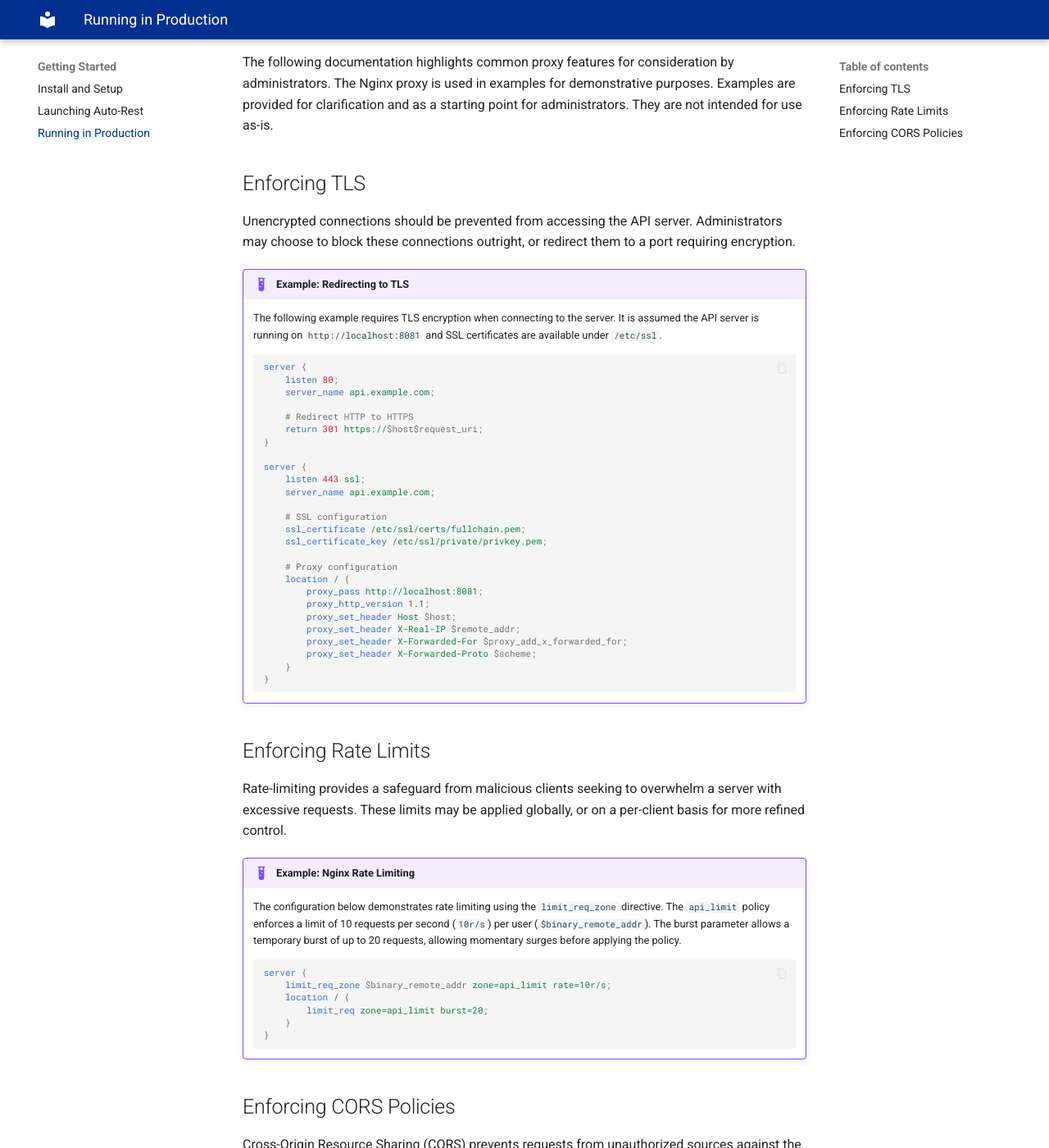
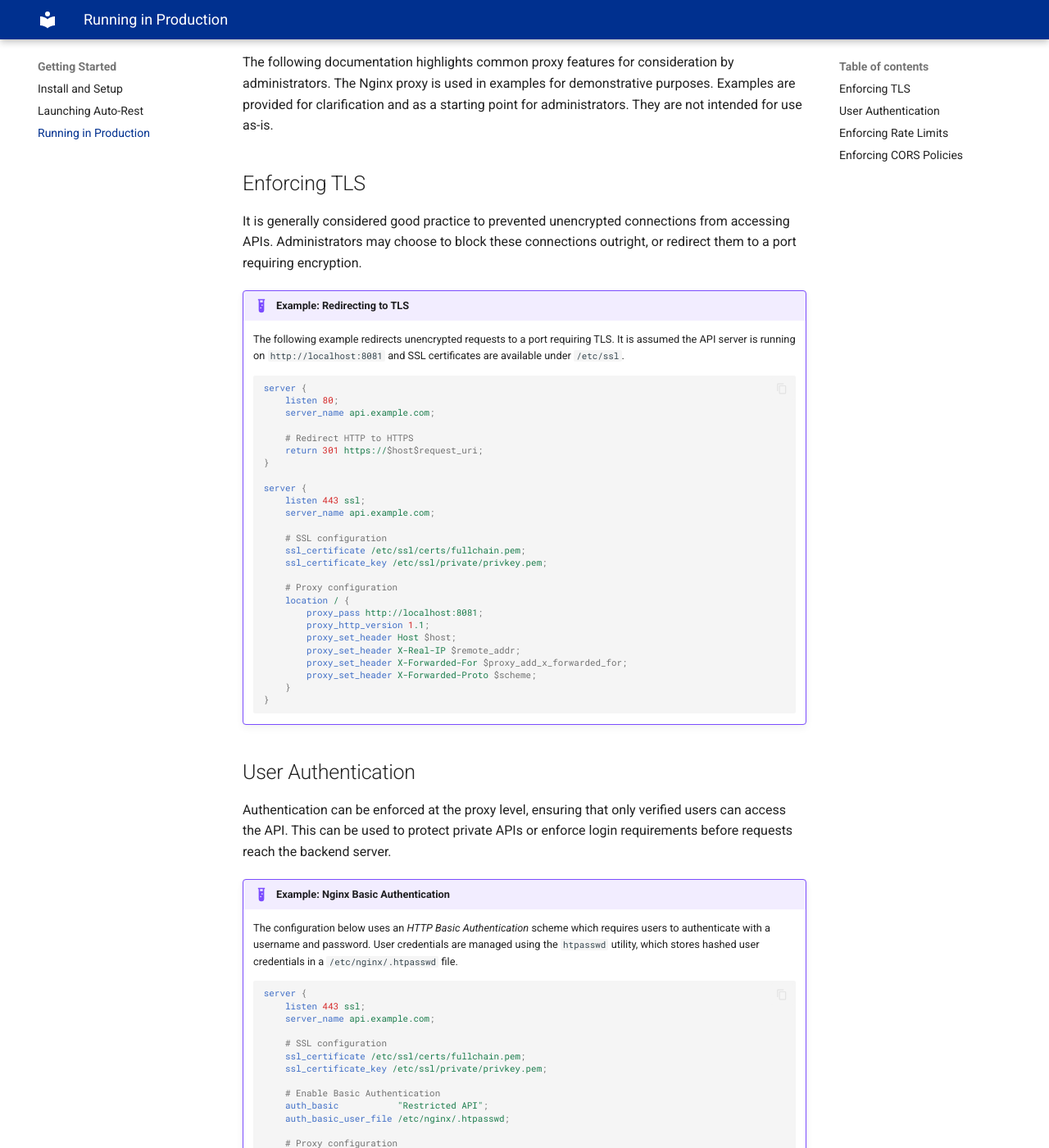
Before and after one commit to Better-HPC/auto-rest, an MkDocs documentation site: the page built from docs/getting_started/production.md, in a window 1280 px wide and 1400 px high, scrolled down 257 px. Shown: the whole window at 82% size. Built offline with MkDocs 1.6.1 and Material for MkDocs 9.7.7, drawn with Linux system fonts in a browser that asks for light colours; some of the changed text lies outside the part shown.

Commit message:
Adds docs on user authentication (#108)
* Adds docs on user authentication

* Updates lock file

````diff
--- a/docs/getting_started/production.md
+++ b/docs/getting_started/production.md
@@ -11,14 +11,13 @@ They are not intended for use as-is.
 
 ## Enforcing TLS
 
-Unencrypted connections should be prevented from accessing the API server.
+It is generally considered good practice to prevented unencrypted connections from accessing APIs.
 Administrators may choose to block these connections outright, or redirect them to a port requiring encryption.
 
 !!! example "Example: Redirecting to TLS"
 
-    The following example requires TLS encryption when connecting to the server.
+    The following example redirects unencrypted requests to a port requiring TLS.
     It is assumed the API server is running on `http://localhost:8081` and SSL certificates are available under `/etc/ssl`.
-
 
     ```nginx
     server {
@@ -49,6 +48,42 @@ Administrators may choose to block these connections outright, or redirect them
     }
     ```
 
+## User Authentication
+
+Authentication can be enforced at the proxy level, ensuring that only verified users can access the API.
+This can be used to protect private APIs or enforce login requirements before requests reach the backend server.
+
+!!! example "Example: Nginx Basic Authentication"
+
+    The configuration below uses an _HTTP Basic Authentication_ scheme which requires users to authenticate with a
+    username and password. User credentials are managed using the `htpasswd` utility, which stores hashed user credentials
+    in a `/etc/nginx/.htpasswd` file.
+
+    ```nginx
+    server {
+        listen 443 ssl;
+        server_name api.example.com;
+
+        # SSL configuration
+        ssl_certificate /etc/ssl/certs/fullchain.pem;
+        ssl_certificate_key /etc/ssl/private/privkey.pem;
+
+        # Enable Basic Authentication
+        auth_basic           "Restricted API";
+        auth_basic_user_file /etc/nginx/.htpasswd;
+
+        # Proxy configuration
+        location / {
+            proxy_pass http://localhost:8081;
+            proxy_http_version 1.1;
+            proxy_set_header Host $host;
+            proxy_set_header X-Real-IP $remote_addr;
+            proxy_set_header X-Forwarded-For $proxy_add_x_forwarded_for;
+            proxy_set_header X-Forwarded-Proto $scheme;
+        }
+    }
+    ```
+
 ## Enforcing Rate Limits
 
 Rate-limiting provides a safeguard from malicious clients seeking to overwhelm a server with excessive requests.
@@ -78,7 +113,8 @@ This mechanism helps mitigate unauthorized data access from malicious third-part
 !!! example "Example: Nginx CORS Configuration"
 
     The configuration below demonstrates a basic CORS policy using the `add_header` directive.
-    This setup allows requests from any origin (`Access-Control-Allow-Origin: '*'`) and limits the supported HTTP methods.
+    This setup allows requests from any origin (`Access-Control-Allow-Origin: '*'`) and limits the supported
+    HTTP methods to those explicitly listed.
 
     ```nginx
     server {
````
Also changed, not shown: other parts of docs/getting_started/production.md (+1 -1 lines), 1 other file.
